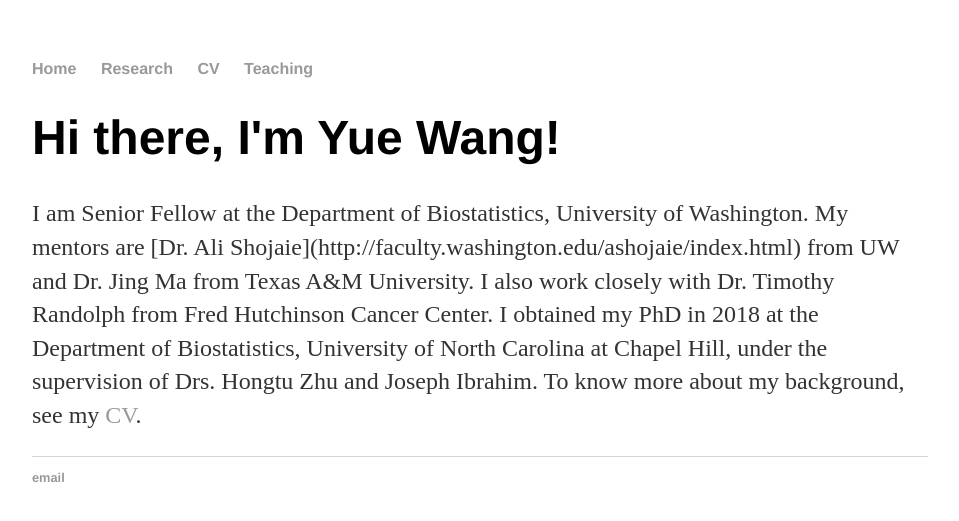
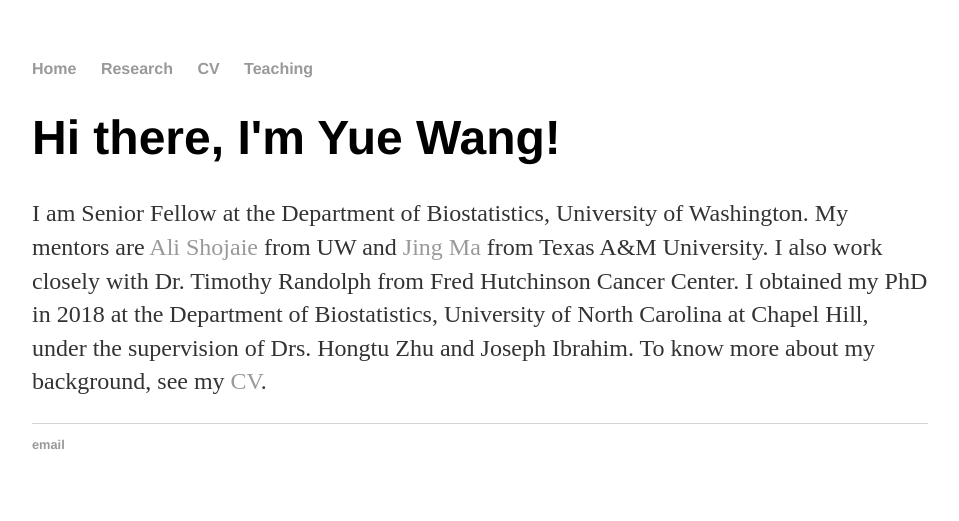
Before and after one commit to taryue/yuewangtemp.github.io, a Jekyll site: the page built from index.html, in a window 1280 px wide. Shown: the top 521 px of the page, without its empty margins (160-1119 px from the left). Built offline with Jekyll 4.4.1, drawn with Linux system fonts in a browser that asks for light colours.

Commit message:
Update index.html

```diff
--- a/index.html
+++ b/index.html
@@ -4,7 +4,7 @@
 ---
 <div class="blurb">
 	<h1>Hi there, I'm Yue Wang!</h1>
-	<p>I am Senior Fellow at the Department of Biostatistics, University of Washington. My mentors are [Dr. Ali Shojaie](http://faculty.washington.edu/ashojaie/index.html) from UW and Dr. Jing Ma from Texas A&M University.
+	<p>I am Senior Fellow at the Department of Biostatistics, University of Washington. My mentors are <a href = "http://faculty.washington.edu/ashojaie/index.html"> Ali Shojaie</a> from UW and <a href = "http://drjingma.com"> Jing Ma</a> from Texas A&M University.
 	I also work closely with Dr. Timothy Randolph from Fred Hutchinson Cancer Center. I obtained my PhD in 2018 at the Department
 	of Biostatistics, University of North Carolina at Chapel Hill, under the supervision of Drs. Hongtu Zhu and Joseph Ibrahim.
 		To know more about my background, see my <a href="cv/">CV</a>.
```
